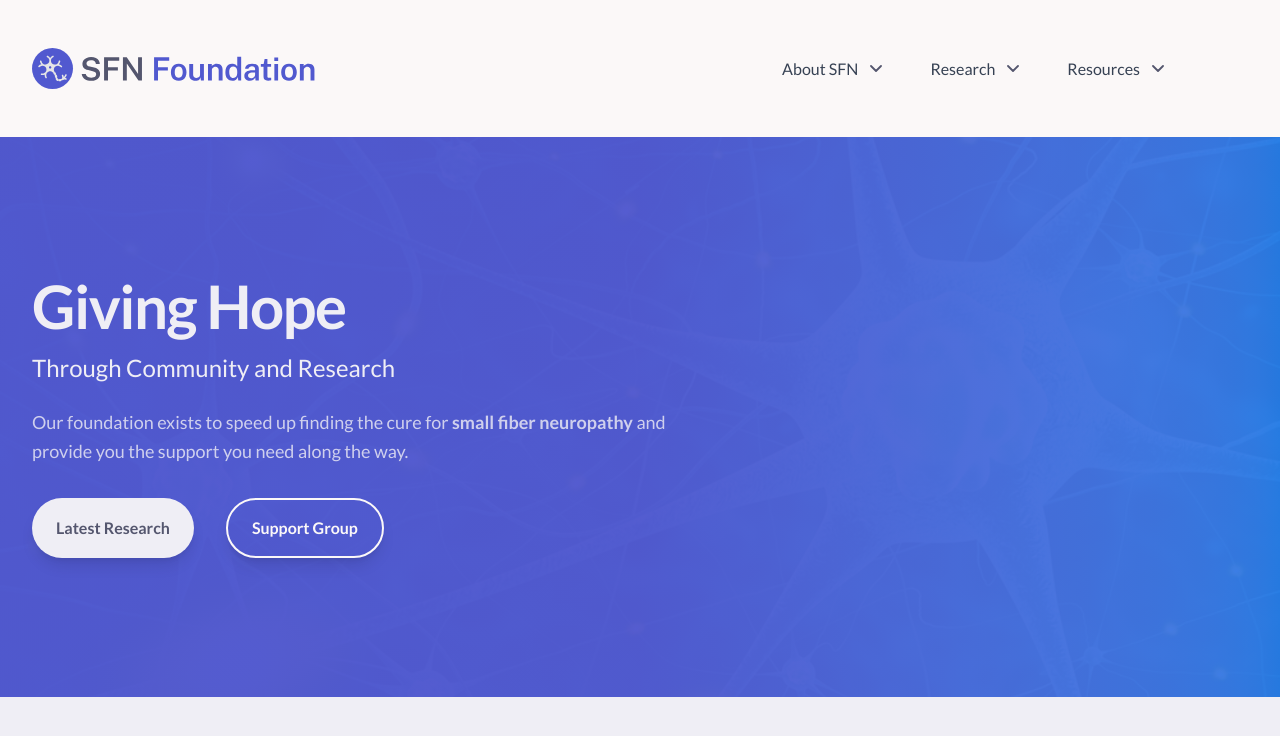
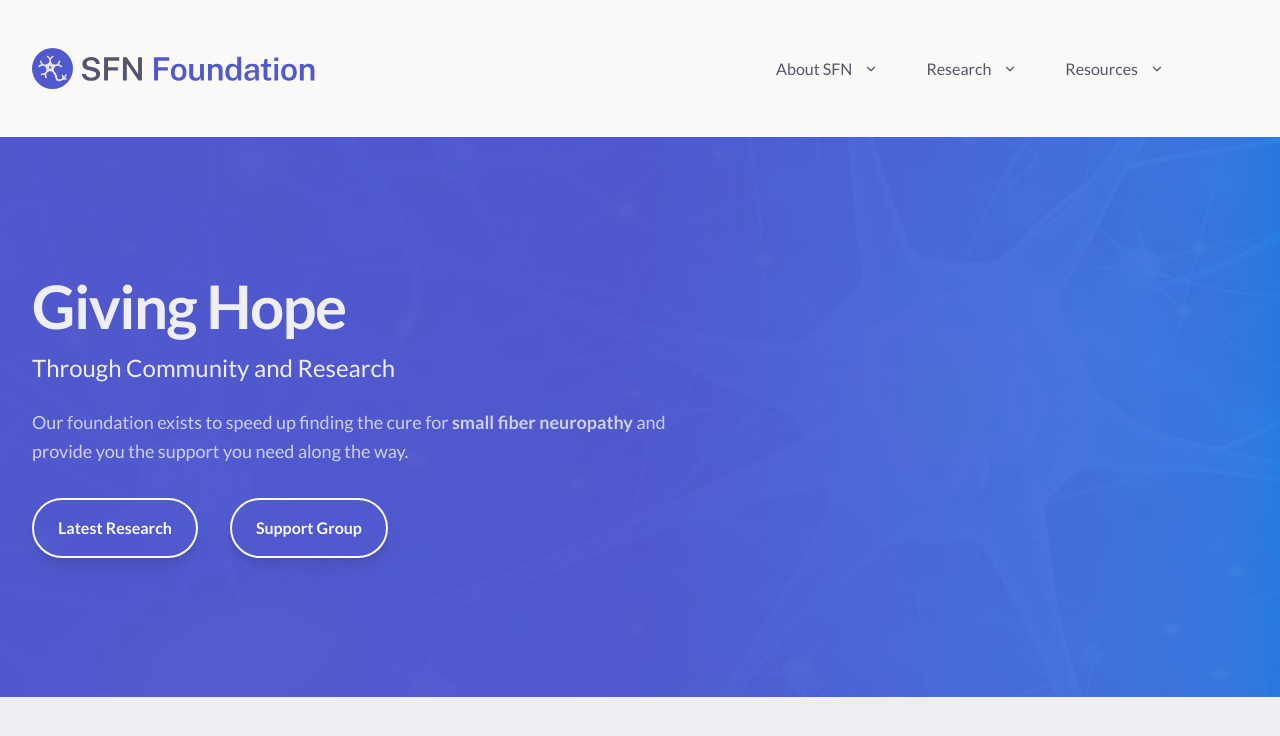
Before and after one commit to MattSnyder97/sfn-foundation, a Next.js app: page / in a window 1280 px wide. Shown: the top 736 px of the page. Built offline with nearby package versions, Linux system fonts and the light colour scheme.

Commit message:
Header Fixed

```diff
--- a/src/components/sections/Header.tsx
+++ b/src/components/sections/Header.tsx
@@ -1,25 +1,83 @@
 "use client";
-import { useState } from "react";
+import { useRef, useState } from "react";
 import Image from "next/image";
 import Link from "next/link";
+
+function Chevron({ className }: { className?: string }) {
+  return (
+    <svg
+      viewBox="0 0 24 24"
+      className={className}
+      fill="none"
+      stroke="currentColor"
+      strokeWidth={2}
+      strokeLinecap="round"
+      strokeLinejoin="round"
+      aria-hidden="true"
+    >
+      <path d="M6 9l6 6 6-6" />
+    </svg>
+  );
+}
 
 export default function Header() {
   const [searchOpen, setSearchOpen] = useState(false);
   const [mobileOpen, setMobileOpen] = useState(false);
   const [activeDropdown, setActiveDropdown] = useState<string | null>(null);
-  const [mobileDropdowns, setMobileDropdowns] = useState<{ [key: string]: boolean }>({});
+  const [mobileDropdowns, setMobileDropdowns] = useState<Record<string, boolean>>({});
+  const closeTimer = useRef<number | null>(null);
 
   const navLinks = [
-    { label: "About SFN", dropdown: true },
-    { label: "Research", dropdown: true },
-    { label: "Resources", dropdown: true }
+    {
+      label: "About SFN",
+      dropdown: true,
+      items: [
+        { label: "What is SFN", href: "/about/sfn" },
+        { label: "Symptoms", href: "/about/symptoms" },
+        { label: "Causes", href: "/about/causes" },
+        { label: "Treatments", href: "/about/treatments" },
+      ],
+    },
+    {
+      label: "Research",
+      dropdown: true,
+      items: [
+        { label: "Latest Research", href: "/research/latest" },
+        { label: "Clinical Trials", href: "/research/clinical-trials" },
+      ],
+    },
+    {
+      label: "Resources",
+      dropdown: true,
+      items: [
+        { label: "Newly Diagnosed", href: "/resources/newly-diagnosed" },
+        { label: "Support Group", href: "/resources/support-group" },
+        { label: "Caregiver Tips", href: "/resources/caregiver-tips" },
+        { label: "Approved Doctors", href: "/resources/doctors" },
+        { label: "SFN Dictionary", href: "/resources/dictionary" },
+        { label: "Living With SFN", href: "/resources/living-with-sfn" },
+      ],
+    },
   ];
 
+  const openDropdown = (label: string) => {
+    if (closeTimer.current) {
+      window.clearTimeout(closeTimer.current);
+      closeTimer.current = null;
+    }
+    setActiveDropdown(label);
+  };
+
+  const scheduleClose = () => {
+    if (closeTimer.current) window.clearTimeout(closeTimer.current);
+    closeTimer.current = window.setTimeout(() => {
+      setActiveDropdown(null);
+      closeTimer.current = null;
+    }, 220);
+  };
+
   const toggleMobileDropdown = (label: string) => {
-    setMobileDropdowns((prev) => ({
-      ...prev,
-      [label]: !prev[label],
-    }));
+    setMobileDropdowns((prev) => ({ ...prev, [label]: !prev[label] }));
   };
 
   return (
@@ -38,59 +96,62 @@ export default function Header() {
         {/* Desktop Navigation */}
         <div className="hidden md:flex items-center justify-end flex-1 space-x-12">
           {!searchOpen &&
-            navLinks.map((link) => (
+            navLinks.map((link) => {
+              const isActive = activeDropdown === link.label;
+              return (
                 <div
                   key={link.label}
                   className="relative group"
-                onMouseEnter={() => setActiveDropdown(link.label)}
-                onMouseLeave={(e) => {
-                  if (!e.currentTarget.contains(e.relatedTarget as Node)) {
-                    setActiveDropdown(null);
-                  }
-                }}
+                  onMouseEnter={() => openDropdown(link.label)}
+                  onMouseLeave={scheduleClose}
                 >
                   {/* Trigger */}
                   <div className="flex items-center space-x-3 cursor-default">
-                  <span className="text-base font-medium text-gray-700">
+                    <span
+                      className={`text-base font-medium transition-colors duration-150 ${
+                        isActive ? "text-primary" : "text-dark group-hover:text-primary"
+                      }`}
+                    >
                       {link.label}
                     </span>
                     {link.dropdown && (
-                    <Image
-                      src="/icons/chevron.svg"
-                      alt="Dropdown"
-                      width={12}
-                      height={12}
-                      className={`transition-transform duration-160 ${
-                        activeDropdown === link.label ? "scale-y-[-1]" : ""
+                      <Chevron
+                        className={`h-3.5 w-3.5 transition-transform duration-160 ${
+                          isActive
+                            ? "scale-y-[-1] text-primary"
+                            : "group-hover:text-primary"
                         }`}
                       />
                     )}
                   </div>
 
-                {/* Invisible buffer */}
-                {link.dropdown && (
-                  <div className="absolute top-full left-0 h-4 w-full bg-transparent"></div>
-                )}
-
-                {/* Dropdown menu */}
-                {activeDropdown === link.label && (
-                  <div className="absolute top-full left-0 mt-4 w-64 bg-white shadow-lg rounded-md z-10 animate-fadeIn">
+                  {/* Dropdown */}
+                  {isActive && link.dropdown && (
+                    <div
+                      className="absolute left-0 top-full z-20 w-64 -translate-x-4" // shifted left
+                      onMouseEnter={() => openDropdown(link.label)}
+                      onMouseLeave={scheduleClose}
+                    >
+                      <div className="pt-2">
+                        <div className="bg-white shadow-lg rounded-md overflow-hidden">
+                          {/* Top border cap */}
+                          <div className="h-2 bg-primary rounded-t-md" />
+                          {link.items?.map((item) => (
                             <Link
-                      href="#"
-                      className="block px-4 py-4 text-sm text-gray-700 hover:bg-gray-100 rounded-md"
+                              key={item.label}
+                              href={item.href}
+                              className="block px-4 py-3 text-sm text-gray-700 hover:bg-primary/8"
                             >
-                      Dropdown Item
+                              {item.label}
                             </Link>
-                    <Link
-                      href="#"
-                      className="block px-4 py-4 text-sm text-gray-700 hover:bg-gray-100 rounded-md"
-                    >
-                      Another Item
-                    </Link>
+                          ))}
+                        </div>
+                      </div>
                     </div>
                   )}
                 </div>
-            ))}
+              );
+            })}
 
           {/* Search / Close Icon */}
           <div className="flex items-center">
@@ -105,6 +166,7 @@ export default function Header() {
             <button
               onClick={() => setSearchOpen(!searchOpen)}
               className="ml-4 transition-opacity duration-300 cursor-pointer"
+              aria-label={searchOpen ? "Close search" : "Open search"}
             >
               {searchOpen ? (
                 <svg
@@ -136,7 +198,10 @@ export default function Header() {
 
         {/* Mobile Hamburger */}
         <div className="md:hidden flex items-center ml-auto">
-          <button onClick={() => setMobileOpen(!mobileOpen)}>
+          <button
+            onClick={() => setMobileOpen(!mobileOpen)}
+            aria-label="Toggle menu"
+          >
             <svg
               className="w-6 h-6 text-gray-700"
               fill="none"
@@ -168,40 +233,34 @@ export default function Header() {
         <div className="md:hidden bg-white shadow-lg px-8 py-4 space-y-4">
           {navLinks.map((link) => (
             <div key={link.label}>
-              <div
-                className="flex items-center justify-between cursor-pointer"
+              <button
+                type="button"
+                className="w-full flex items-center justify-between text-left text-base font-medium text-gray-700"
                 onClick={() => toggleMobileDropdown(link.label)}
               >
-                <span className="text-base font-medium text-gray-700">
-                  {link.label}
-                </span>
+                <span>{link.label}</span>
                 {link.dropdown && (
-                  <Image
-                    src="/icons/chevron.svg"
-                    alt="Expand"
-                    width={12}
-                    height={12}
-                    className={`transition-transform duration-160 ${
-                      mobileDropdowns[link.label] ? "scale-y-[-1]" : ""
+                  <Chevron
+                    className={`h-3.5 w-3.5 transition-transform duration-160 ${
+                      mobileDropdowns[link.label]
+                        ? "scale-y-[-1] text-primary"
+                        : ""
                     }`}
                   />
                 )}
-              </div>
+              </button>
 
               {mobileDropdowns[link.label] && link.dropdown && (
                 <div className="mt-2 pl-4 space-y-2">
+                  {link.items?.map((item) => (
                     <Link
-                    href="#"
+                      key={item.label}
+                      href={item.href}
                       className="block text-sm text-gray-700 hover:bg-gray-100 rounded-md px-2 py-2"
                     >
-                    Dropdown Item
+                      {item.label}
                     </Link>
-                  <Link
-                    href="#"
-                    className="block text-sm text-gray-700 hover:bg-gray-100 rounded-md px-2 py-2"
-                  >
-                    Another Item
-                  </Link>
+                  ))}
                 </div>
               )}
             </div>
--- a/src/components/sections/Hero.tsx
+++ b/src/components/sections/Hero.tsx
@@ -33,7 +33,7 @@ export default function Hero() {
             Our foundation exists to speed up finding the cure for <span className="font-semibold">small fiber neuropathy</span> and provide you the support you need along the way.
           </p>
           <div className="flex flex-wrap gap-8">
-            <Button variant="secondary" size="md" className="rounded-full">
+            <Button variant="outline" size="md" className="rounded-full border-white text-white hover:bg-white/10">
               Latest Research
             </Button>
             <Button
--- a/src/components/ui/Button.tsx
+++ b/src/components/ui/Button.tsx
@@ -8,7 +8,7 @@ const buttonVariants = cva(
       variant: {
         primary: "bg-primary text-white hover:bg-brand-primary/90",
         secondary: "bg-offWhite text-dark hover:bg-gray-100",
-        outline: "border-2 border-offWhite text-offWhite hover:bg-gray-50",
+        outline: "border-2 border-offWhite text-offWhite hover:bg-offWhite-50",
       },
       size: {
         sm: "px-4 py-2 text-sm",
```
Lines whose indentation alone changed are shown as unchanged.
